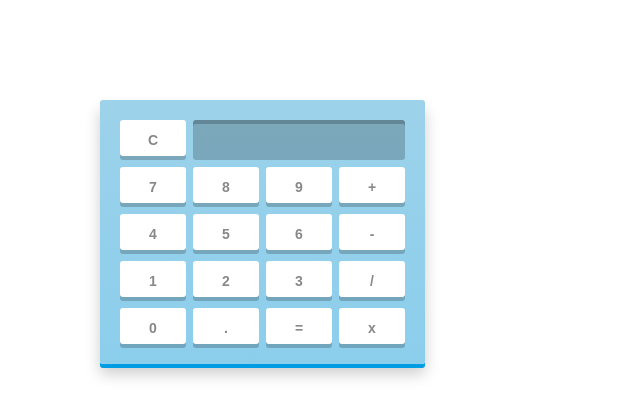
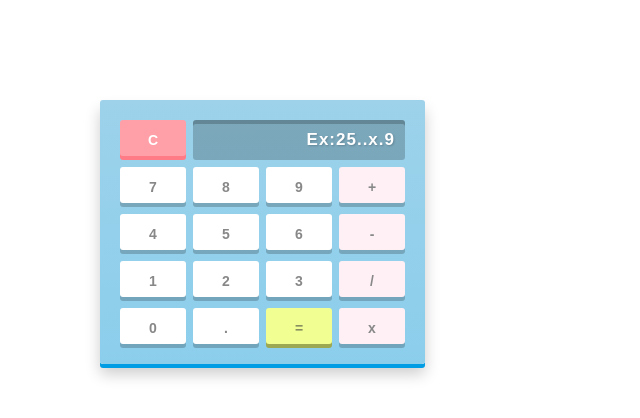
Before and after one commit to k8la/JS_Calculator, a plain HTML site: page index.html in a window 1280 px wide. Shown: the whole page, without its empty margins (0-640 px from the left). Drawn offline with Linux system fonts and the light colour scheme.

Commit message:
smoothed out button transition, and screen display. styling portion complete

```diff
--- a/calc.css
+++ b/calc.css
@@ -33,9 +33,17 @@
 	height: 40px;
 	width: 212px;
 	float: right;
+	padding: 0 10px;
 	background: rgba(0,0,0,0.2);
 	border-radius: 3px;
 	box-shadow: inset 0px 4px rgba(0,0,0,0.2);
+	/*Typography*/
+	font-size: 17px;
+	line-height: 40px;
+	color: white;
+	text-shadow: 1px 1px 2px rgba(0,0,0,0.2);
+	text-align: right;
+	letter-spacing: 1px;
 }
 
 /*box shadow for 3d effect applied to keys*/
@@ -56,8 +64,68 @@
 	color: #888;
 	line-height: 40px;
 	text-align: center;
+
+	/*prevent selection of text inside keys*/
+	user-select: none;
+
+	/*Smooth out hover and active states using css3 transitions*/
+	transition: all 0.2s ease;
 }
 
 /*remove right margins from operator keys*/
+/*coloring for non numeric keys*/
+.keys span.operator {
+	background: #FFF0F5;
+	margin-right: 0;
+}
+
+.keys span.eval {
+	background: #F1FF92;
+	box-shadow: 0px 4px #9DA853;
+	color: #888E5F;
+}
+
+.top span.clear {
+	background: #FF9FA8;
+	box-shadow: 0px 4px #FF7C87;
+	color: white;
+}
+
+/*Hover effects*/
+.keys span:hover {
+	background: #9c89f6;
+	margin-right: 0px 4px #6b54d3;
+	color: white;
+}
+
+.keys span.eval:hover {
+	background: #abb850;
+	box-shadow: 0px 4px #717a33;
+	color: #fff;
+}
+
+.top span.clear:hover {
+	background: #f68991;
+	box-shadow: 0px 4px #d3545d;
+	color: white;
+}
+
+/*simulate 'pressed' effect on active state of keys by
+removing box-shadow and moving keys down a bit*/
+.keys span:active {
+	box-shadow: 0px 0px #6b54d3;
+	top: 4px;
+}
+
+.keys span.eval:active {
+	box-shadow: 0px 0px #717a33;
+	top: 4px;
+}
+
+.top span.clear:active{
+	top: 4px;
+	box-shadow: 0px 0px #d3545d;
+}
+
 span.operator {margin-right: 0;}
 span.operator {margin-right: 0;}
--- a/index.html
+++ b/index.html
@@ -11,7 +11,7 @@
 		<!-- Screen and clear key -->
 			<div class='top'>
 				<span class='clear'>C</span>
-				<div class='screen'></div>
+				<div class='screen'>Ex:25..x.9</div>
 			</div>
 
 			<div class='keys'>
```
